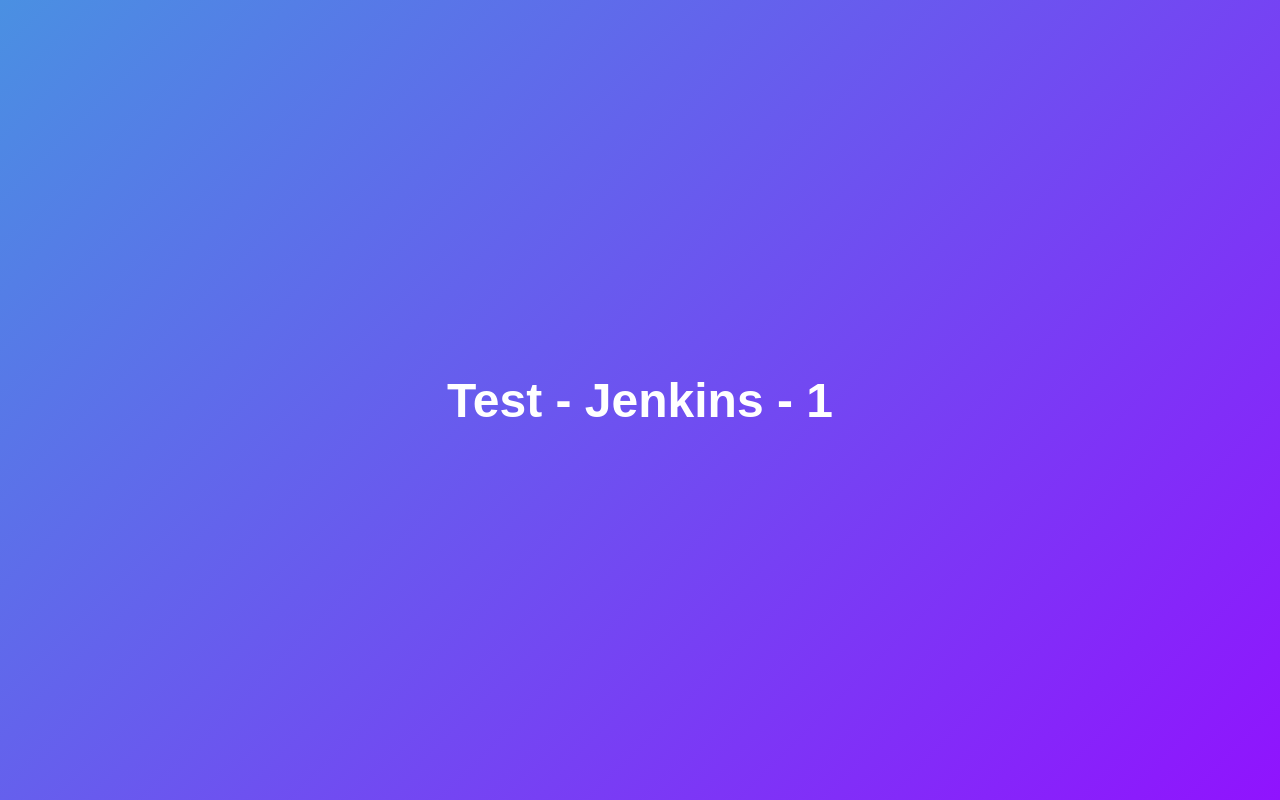
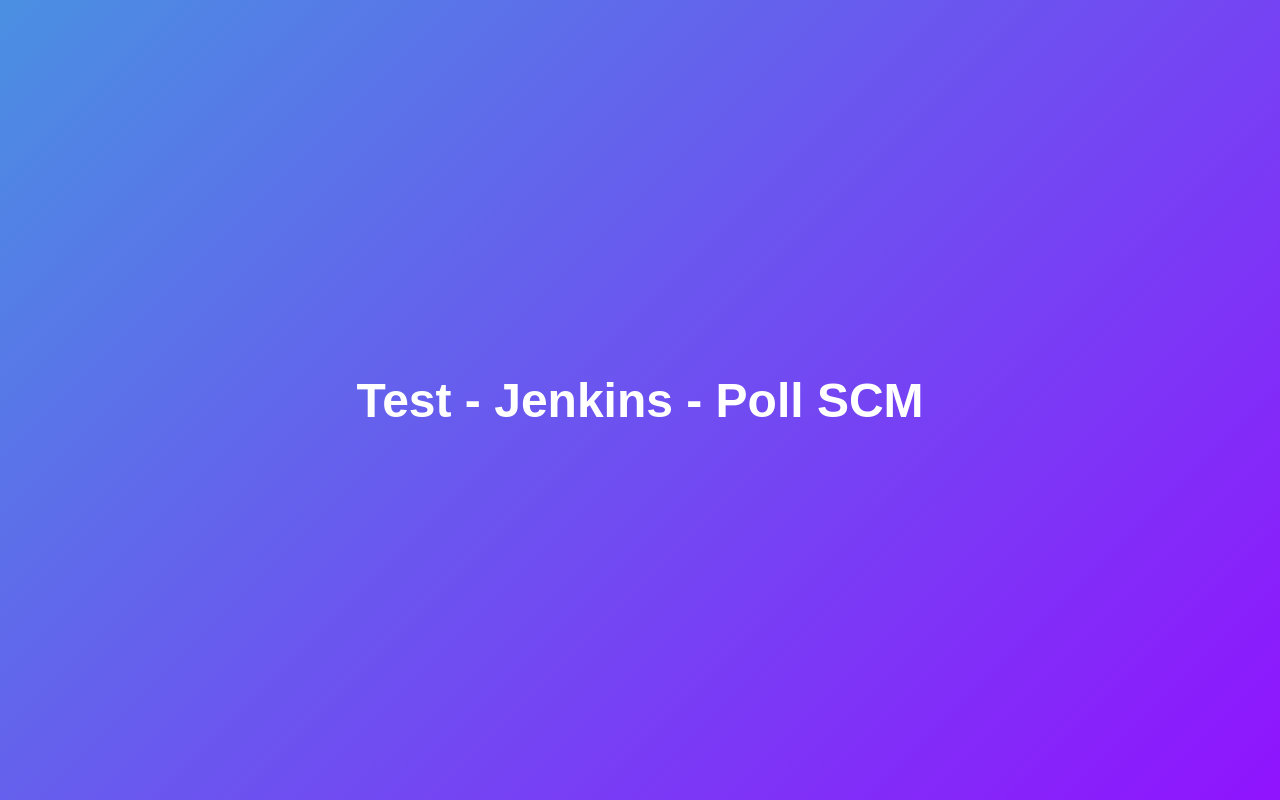
Before and after one commit to akhturtanvir/jenkins-test-app, a plain HTML site: page index.html in a window 1280 px wide. Drawn offline with Linux system fonts and the light colour scheme.

Commit message:
Update Poll SCM for check

```diff
--- a/index.html
+++ b/index.html
@@ -4,7 +4,7 @@
     <meta charset="UTF-8">
     <meta name="viewport" content="width=device-width, initial-scale=1.0">
     <meta name="description" content="Landing page for App - 1">
-    <title>Test - Jenkins - 1</title>
+    <title>Test - Jenkins - Poll SCM</title>
     <style>
         body {
             font-family: Arial, sans-serif;
@@ -25,6 +25,6 @@
     </style>
 </head>
 <body>
-    <h1>Test - Jenkins - 1</h1>
+    <h1>Test - Jenkins - Poll SCM</h1>
 </body>
 </html>
```
